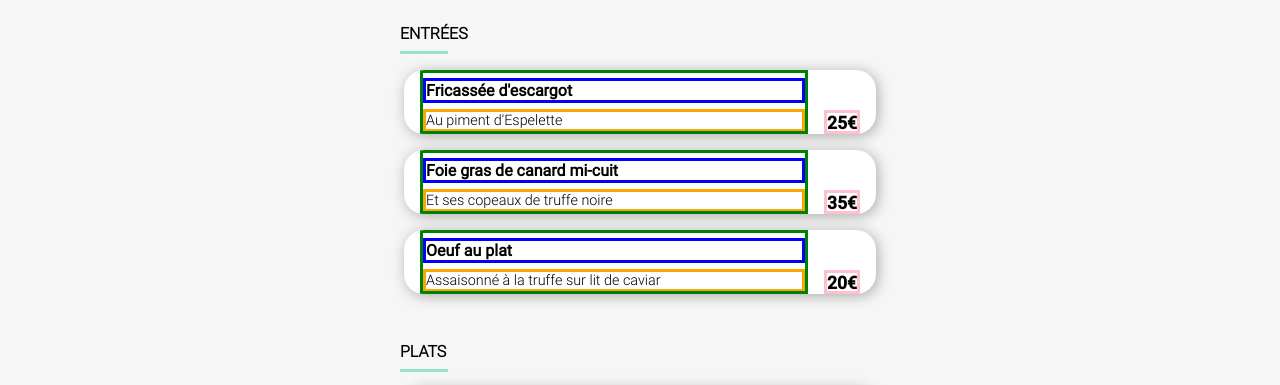
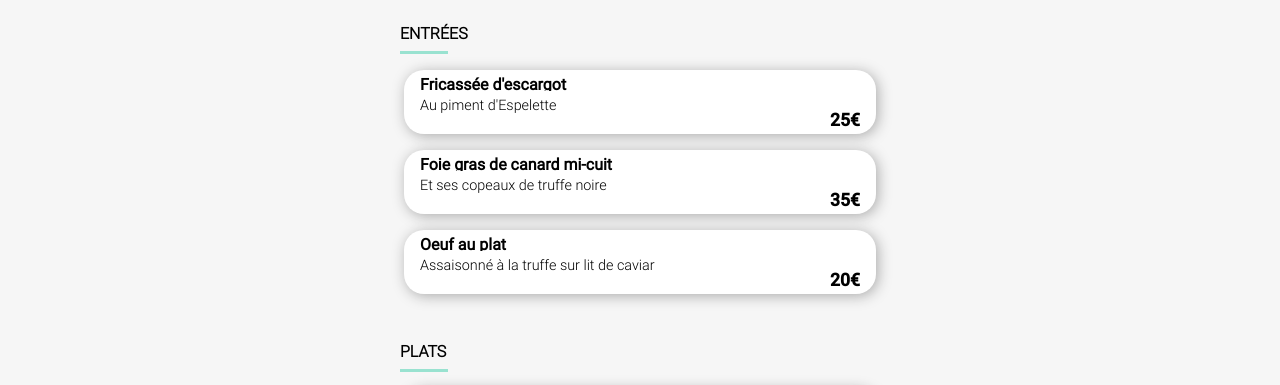
Before and after one commit to toops61/StephaneMaulave_3_23042021, a website: page public/pages/laPaletteDuGout.html in a window 1280 px wide. Shown: the part 348-733 px from the top of the page. Drawn offline with Linux system fonts and the light colour scheme.

Commit message:
changements anim btn

```diff
--- a/sass/Components/_buttons.scss
+++ b/sass/Components/_buttons.scss
@@ -96,6 +96,7 @@
             &::after {
                 @include heart;
                 background: -webkit-linear-gradient($primary-color, $secondary-color);
+                background-clip: text;
                 -webkit-background-clip: text;
                 -webkit-text-fill-color: transparent;
                 transition: opacity 800ms;
@@ -134,6 +135,7 @@
     }
 }
 .btn-plat {
+    animation: fadeIn 3s forwards;
     cursor: pointer;
     display: flex;
     background-color: white;
@@ -145,29 +147,33 @@
     border-radius: 20px;
     @include btn-shadow;
     overflow: hidden;
+    &:nth-child(3) {
+        animation-delay: .3s;
+    }
+    &:nth-child(4) {
+        animation-delay: .6s;
+    }
     &__legend {
-        border: solid green;
         display: flex;
         flex-direction: column;
         width: 94%;
         overflow: hidden;
-        text-overflow: ellipsis;
         white-space: nowrap;
         h3 {
+            height: 1rem;
             margin: .3rem 0 0;
-            border: solid blue;
+            overflow: hidden;
             text-overflow: ellipsis;
         }
         p {
-            margin-top: .4rem;
+            margin: .4rem 0 0;
             font-size: .9rem;
-            border: solid orange;
+            overflow: hidden;
             text-overflow: ellipsis;
         }
     }
     &__price {
         margin: 2.5rem 1rem 0;
-        border: solid pink;
     }
     &:hover {
         @include btn-shadow(8px, 8px, 6px);
--- a/sass/pages/_restaurant.scss
+++ b/sass/pages/_restaurant.scss
@@ -37,6 +37,7 @@
             &::after {
                 @include heart;
                 background: -webkit-linear-gradient($primary-color, $secondary-color);
+                background-clip: text;
                 -webkit-background-clip: text;
                 -webkit-text-fill-color: transparent;
                 transition: opacity 800ms;
--- a/sass/utils/_keyframes.scss
+++ b/sass/utils/_keyframes.scss
@@ -27,11 +27,18 @@
 }
 
 @keyframes fadeIn {
+    0%{
+        opacity: 0;
+        visibility: hidden;
+        transform: translate(0, 2rem);
+    }
     50%{
         opacity: 0;
         visibility: hidden;
+        transform: translate(0, 2rem);
     }
     100%{
        opacity: 1;
+       transform: translate(0, 0);
     }
 }
```
Also changed, not shown: public/css/prefixed/style.css, public/css/style.css, 1 other file.
